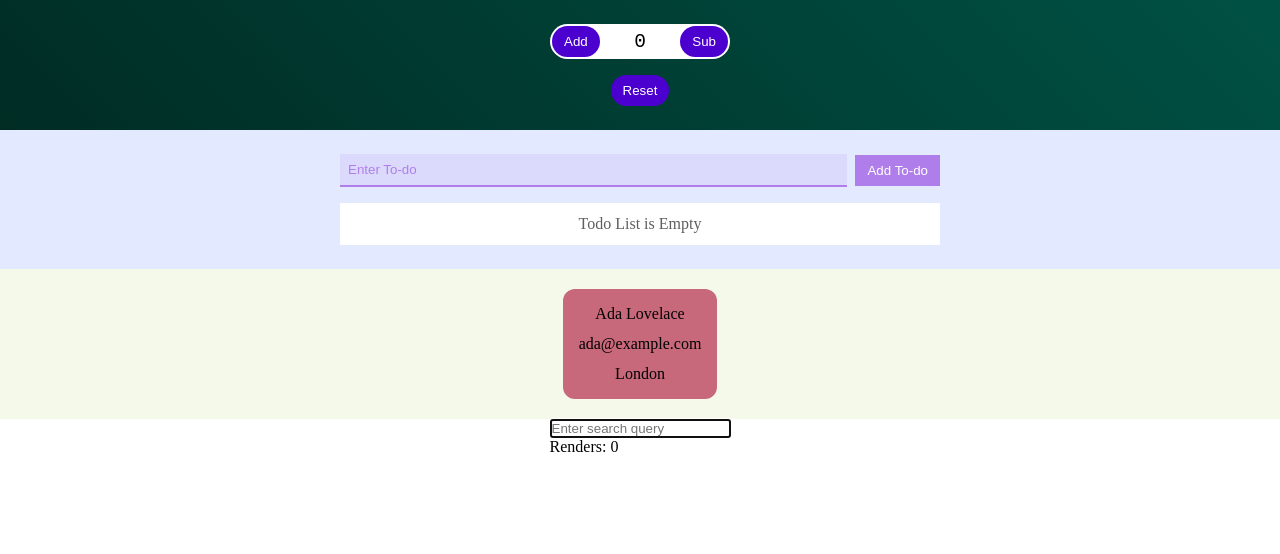
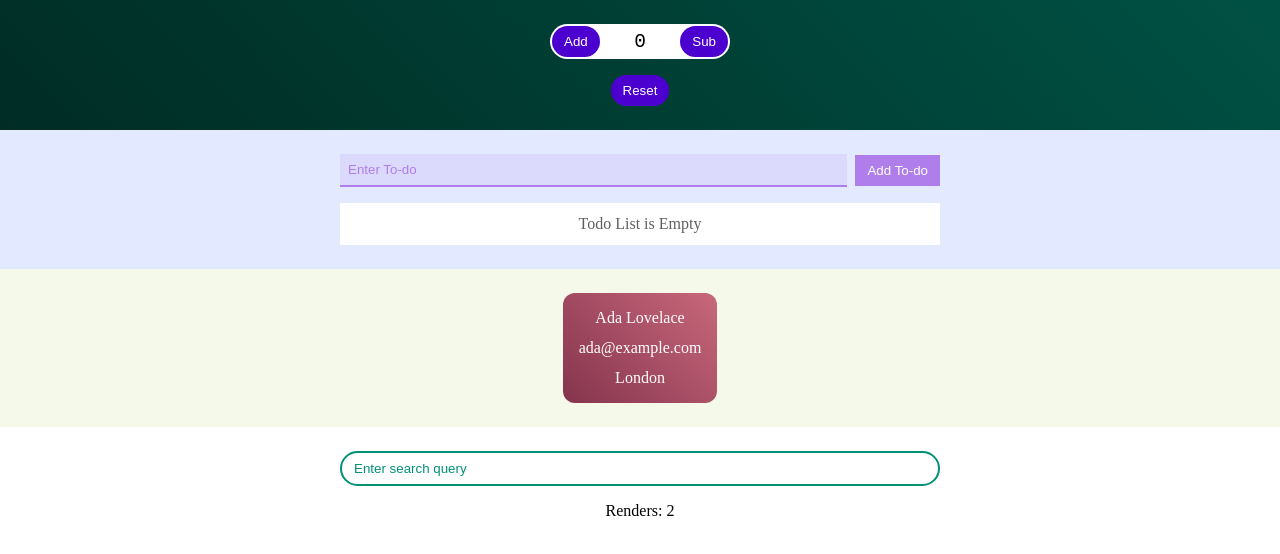
Before and after one commit to Adebayorr/react-hooks, a React (Vite) app: page / in a window 1280 px wide. Shown: the top 554 px of the page. Built offline with nearby package versions, Linux system fonts and the light colour scheme.

Commit message:
add styles to SearchBox

```diff
--- a/src/App.css
+++ b/src/App.css
@@ -7,11 +7,19 @@
     height: 100vh;
 }
 
-.counter, .todo-container {
+.counter, .todo-container, .profile-card-container, .search-bar-container {
     text-align: center;
-    color: white;
     width: 100%;
     padding: 24px;
+    display: flex;
+    flex-direction: column;
+    justify-content: center;
+    align-items: center;
+}
+
+.counter {
+    color: white;
+    background: linear-gradient(45deg, #002C24, #005144);
 }
 
 .counter-gui {
@@ -34,9 +42,7 @@
     font-family: monospace;
 }
 
-.counter {
-    background: linear-gradient(45deg, #002C24, #005144);
-}
+
 
 .counter-btn {
     padding: 8px 12px;
@@ -104,10 +110,6 @@ li {
 }
 
 .profile-card-container {
-    display: flex;
-    justify-content: center;
-    align-items: center;
-    padding: 20px;
     background-color: #F4F9EA;
     width: 100%;
 }
@@ -119,9 +121,33 @@ li {
     align-items: center;
     gap: 12px;
     border-radius: 12px;
+    color: #85344D;
 }
 
 .profile-card {
-    background-color: #C8687B;
+    background: linear-gradient(45deg, #85344D, #C8687B) ;
     padding: 16px;
+    color: white;
 }
+
+.search-bar-container {
+    gap: 8px;
+}
+
+.search-bar {
+    padding: 8px 12px;
+    width: 80%;
+    max-width: 600px;
+    color: #009176;
+    border: 2px solid #783FE8;
+    border-radius: 50px;
+}
+
+.search-bar::placeholder {
+    color: #009176;
+}
+
+.search-bar:focus {
+    border: 2px solid #009176;
+    outline: none;
+}
--- a/src/components/SearchBox.jsx
+++ b/src/components/SearchBox.jsx
@@ -4,9 +4,12 @@ function SearchBox() {
     const inputRef = useRef(null)
     const renderCountRef = useRef(0)
     const [inputValue, setInputValue] = useState('')
-    useEffect(() => {
-        renderCountRef.current += 1
-    })
+
+    // useEffect(() => {
+    //     renderCountRef.current += 1
+    // })
+
+    renderCountRef.current += 1
 
     useEffect(() =>{
         let inputElem = inputRef.current
@@ -18,13 +21,14 @@ function SearchBox() {
 
     }
     return (
-        <div>
+        <div className="search-bar-container">
             <input
                 type="text"
                 placeholder="Enter search query"
                 ref={inputRef}
                 value={inputValue}
                 onChange={updateInput}
+                className="search-bar"
             />
             <p>{inputValue}</p>
             <p>Renders: {renderCountRef.current}</p>
```
